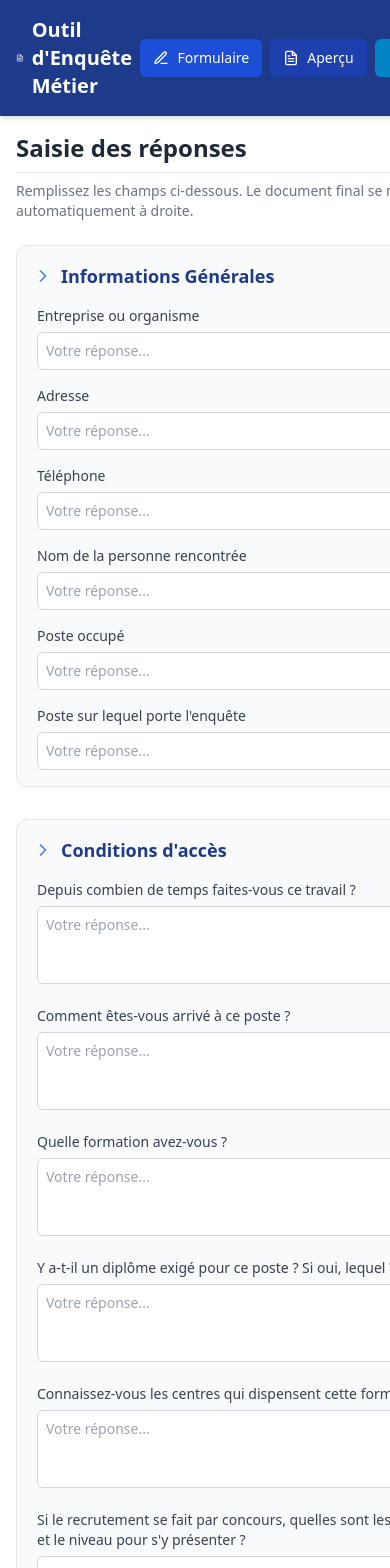
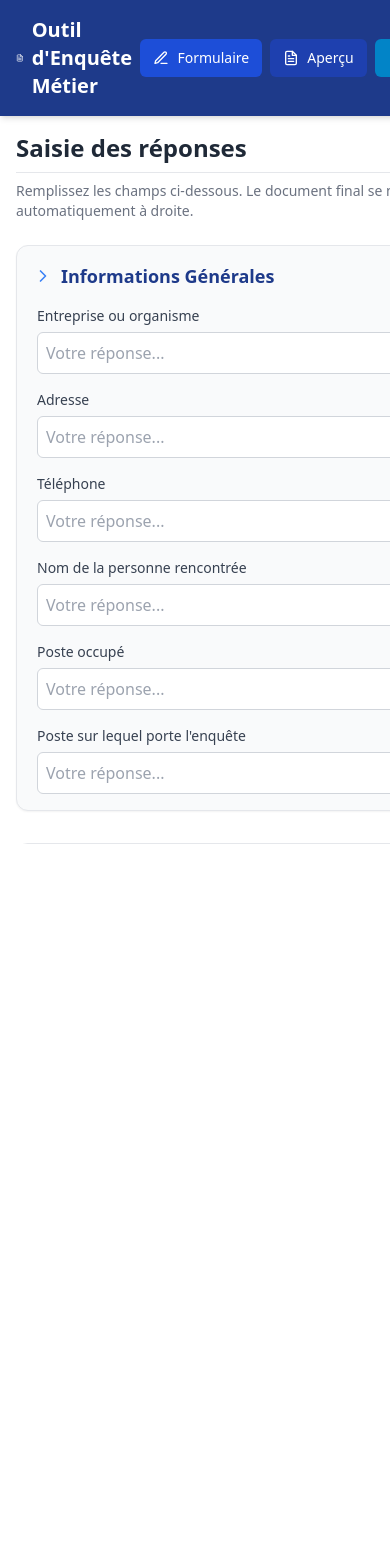
Before and after one commit to Galiguille/enquete-metier, a React (Vite) app: page / in a window 390 px wide. Shown: the top 1568 px of the page. After the commit the page ends 844 px from the top, so only its background shows below. Built offline with nearby package versions, Linux system fonts and the light colour scheme.

Commit message:
Correction affichage mobile et zoom

```diff
--- a/src/App.jsx
+++ b/src/App.jsx
@@ -1,4 +1,4 @@
-import React, { useState, useRef } from 'react';
+import React, { useState, useRef, useEffect } from 'react';
 import jsPDF from 'jspdf';
 import html2canvas from 'html2canvas';
 
@@ -88,6 +88,17 @@ export default function App() {
   const [highlightConsent, setHighlightConsent] = useState(false);
   const recognitionRef = useRef(null);
 
+  useEffect(() => {
+    // Force le viewport pour s'adapter aux écrans mobiles (ex: Motorola G200)
+    let meta = document.querySelector('meta[name="viewport"]');
+    if (!meta) {
+      meta = document.createElement('meta');
+      meta.name = "viewport";
+      document.head.appendChild(meta);
+    }
+    meta.content = "width=device-width, initial-scale=1.0, maximum-scale=1.0, user-scalable=no";
+  }, []);
+
   const handleChange = (id, value) => {
     setFormData(prev => ({
       ...prev,
@@ -161,6 +172,7 @@ export default function App() {
           checkbox.scrollIntoView({ behavior: 'smooth', block: 'center' });
           setHighlightConsent(true);
           setTimeout(() => setHighlightConsent(false), 9000); // Arrête le clignotement après 6 secondes
+          setTimeout(() => setHighlightConsent(false), 9000); // Arrête le clignotement après 9 secondes
         }
       }, 100);
       return;
@@ -249,7 +261,7 @@ export default function App() {
   };
 
   return (
-    <div className="min-h-screen bg-gray-100 flex flex-col font-sans main-app-wrapper">
+    <div className="h-screen bg-gray-100 flex flex-col font-sans main-app-wrapper">
 
       {/* CSS D'IMPRESSION (Correctif conservé) */}
       <style dangerouslySetInnerHTML={{__html: `
@@ -348,7 +360,7 @@ export default function App() {
                             <textarea
                               id={field.id}
                               rows="3"
-                              className="w-full rounded-md border-gray-300 border p-2 sm:p-3 pr-10 text-sm focus:ring-2 focus:ring-blue-500 focus:border-blue-500 outline-none transition-shadow resize-y"
+                              className="w-full rounded-md border-gray-300 border p-2 sm:p-3 pr-10 text-base sm:text-sm focus:ring-2 focus:ring-blue-500 focus:border-blue-500 outline-none transition-shadow resize-y"
                               placeholder="Votre réponse..."
                               value={formData[field.id] || ''}
                               onChange={(e) => handleChange(field.id, e.target.value)}
@@ -357,7 +369,7 @@ export default function App() {
                             <input
                               type="text"
                               id={field.id}
-                              className="w-full rounded-md border-gray-300 border p-2 sm:p-3 pr-10 text-sm focus:ring-2 focus:ring-blue-500 focus:border-blue-500 outline-none transition-shadow"
+                              className="w-full rounded-md border-gray-300 border p-2 sm:p-3 pr-10 text-base sm:text-sm focus:ring-2 focus:ring-blue-500 focus:border-blue-500 outline-none transition-shadow"
                               placeholder="Votre réponse..."
                               value={formData[field.id] || ''}
                               onChange={(e) => handleChange(field.id, e.target.value)}
@@ -411,7 +423,7 @@ export default function App() {
         {/* COLONNE DROITE : APERÇU DOCUMENT (Design Moderne restauré) */}
         <div className={`preview-wrapper w-full md:w-1/2 lg:w-7/12 bg-gray-300 overflow-y-auto p-2 sm:p-6 flex justify-center ${activeTab === 'preview' ? 'block' : 'hidden md:flex'}`}>
 
-          <div className="print-container bg-white shadow-2xl max-w-[21cm] w-full min-h-[29.7cm] p-6 sm:p-12 text-gray-900">
+          <div className="print-container bg-white shadow-2xl max-w-[21cm] w-full min-h-[29.7cm] p-4 sm:p-12 text-gray-900">
 
             <div className="flex justify-between items-center mb-8">
               {/* Placeholders pour les logos - À remplacer par vos images */}
@@ -431,7 +443,7 @@ export default function App() {
                 Bonjour Madame, Mademoiselle, Monsieur,
               </p>
               <p className="mb-3 text-justify leading-relaxed text-sm sm:text-base">
-                Je suis actuellement en pleine réflexion sur mon avenir professionnel et suis particulièrement intéressé(e) par votre métier / secteur d'activité.
+                Je suis actuellement en pleine réflexion sur mon avenir professionnel et suis particulièrement intéressé par votre métier.
               </p>
               <p className="mb-3 text-justify leading-relaxed text-sm sm:text-base">
                 Aussi, afin de m'en faire une image des plus objectives, j'aurai besoin d'informations sur certains aspects de la profession et vous serais reconnaissant(e) de bien vouloir accepter de répondre à un questionnaire.
```
